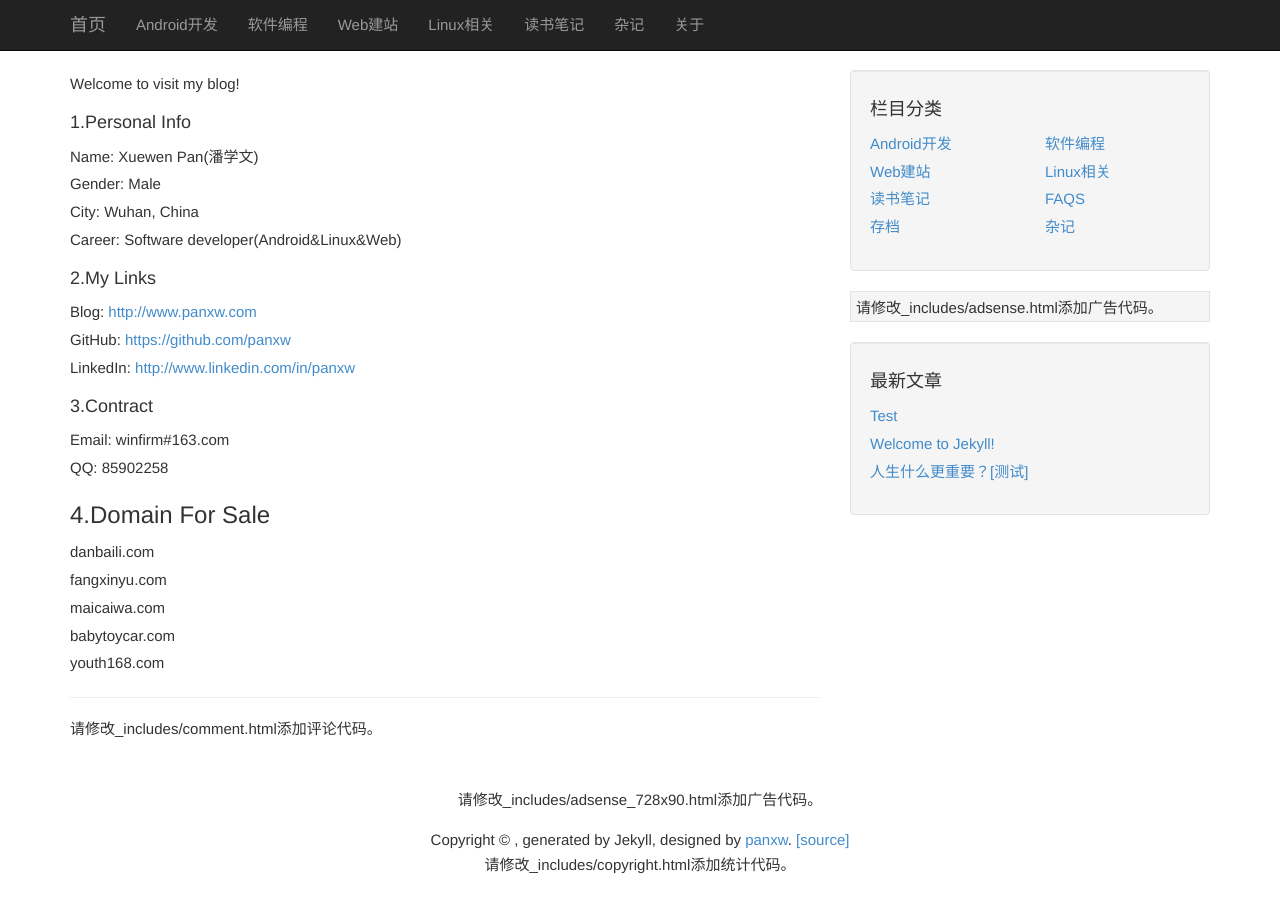
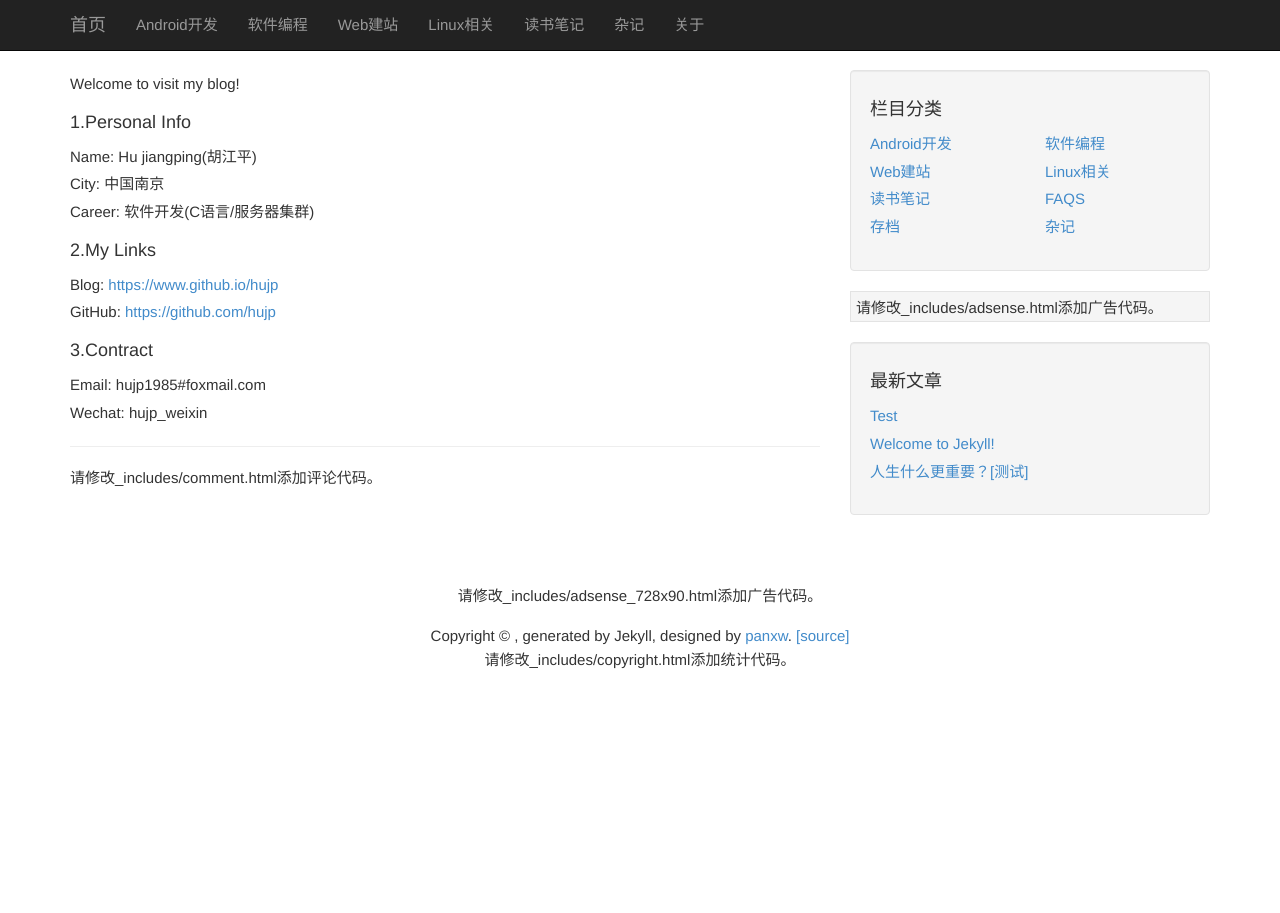
Before and after one commit to hujp/hujp.github.com, a Jekyll site: the page built from posts/about.md, in a window 1280 px wide and 925 px high. Shown: the top 913 px of the window. Built offline with Jekyll 4.4.1, drawn with Linux system fonts in a browser that asks for light colours.

Commit message:
update information of hujp

```diff
--- a/posts/about.md
+++ b/posts/about.md
@@ -5,24 +5,14 @@ title: "关于：About"
 Welcome to visit my blog!
 
 #### 1.Personal Info
-Name: Xuewen Pan(潘学文)
-Gender: Male
-City: Wuhan, China
-Career: Software developer(Android&Linux&Web)
+Name: Hu jiangping(胡江平)
+City: 中国南京
+Career: 软件开发(C语言/服务器集群)
 
 #### 2.My Links
-Blog: <http://www.panxw.com>
-GitHub: <https://github.com/panxw>
-LinkedIn: <http://www.linkedin.com/in/panxw>
-
+Blog: <https://www.github.io/hujp>
+GitHub: <https://github.com/hujp>
 
 #### 3.Contract
-Email: winfirm#163.com
-QQ: 85902258
-
-### 4.Domain For Sale
-danbaili.com
-fangxinyu.com
-maicaiwa.com
-babytoycar.com
-youth168.com
+Email: hujp1985#foxmail.com
+Wechat: hujp_weixin
```
